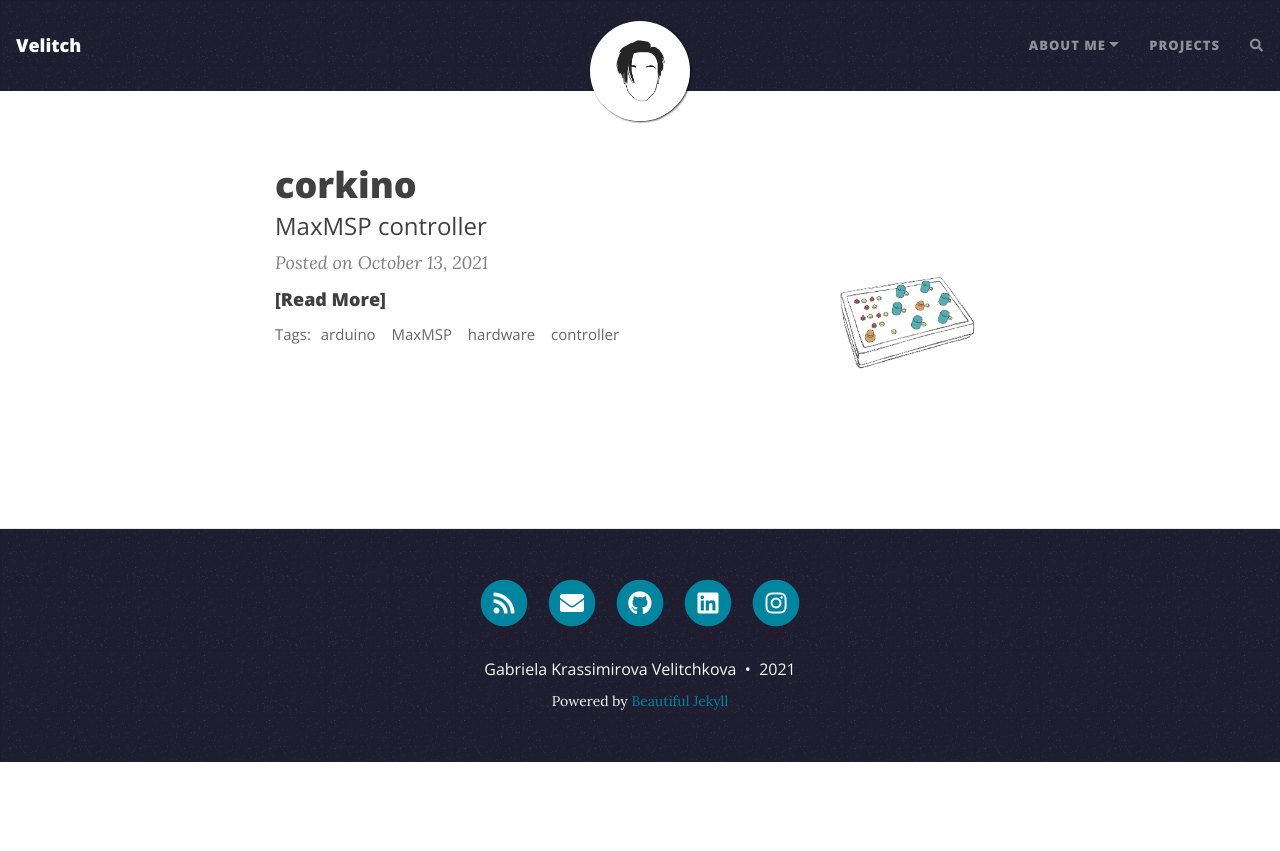
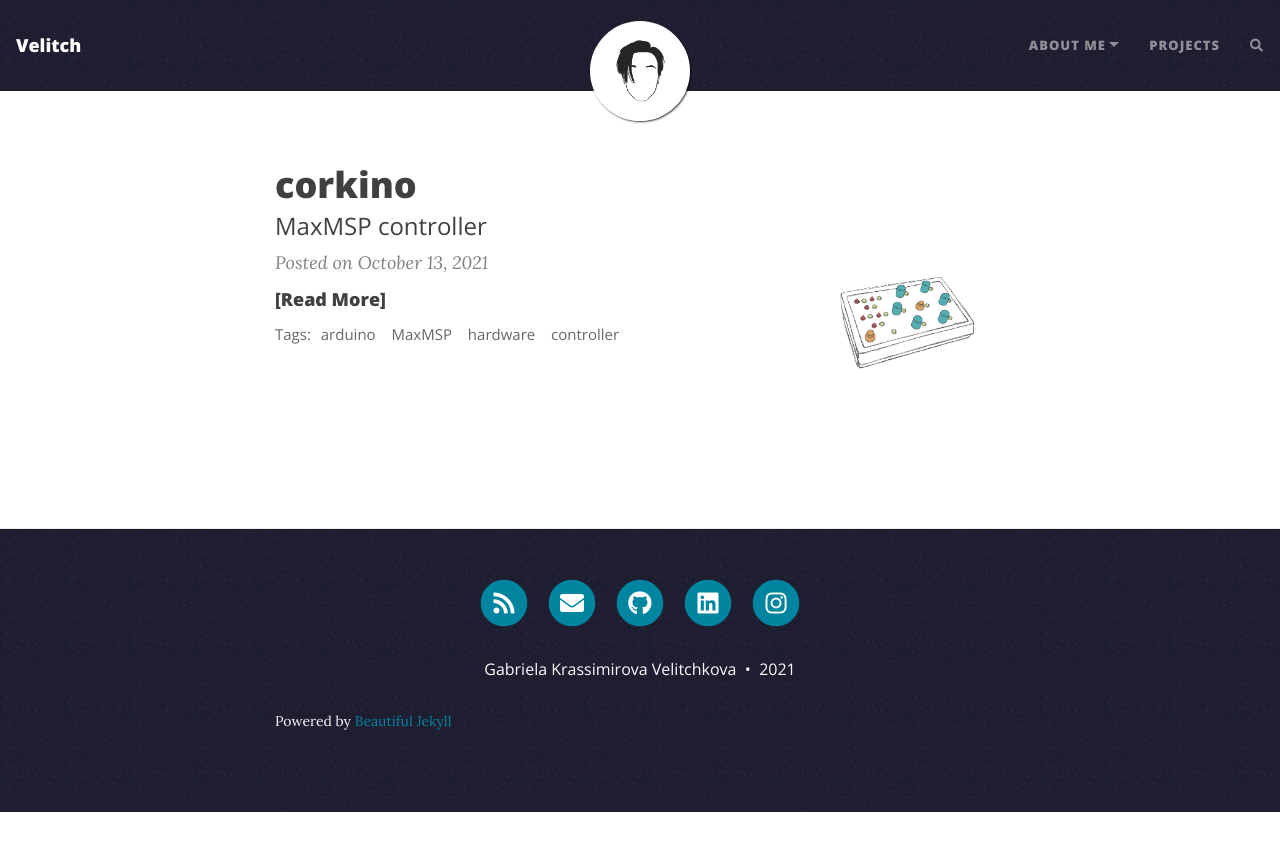
Before and after one commit to Velitch/velitch, a Jekyll site: the page built from index.html, in a window 1280 px wide. Shown: the top 851 px of the page. Built offline with Jekyll 4.4.1, drawn with Linux system fonts in a browser that asks for light colours; nearby versions of some CDN libraries; the list of posts is cut into pages by our own code; comment, search, counter and statistics services are not loaded.

Commit message:
Update beautifuljekyll.css

```diff
--- a/assets/css/beautifuljekyll.css
+++ b/assets/css/beautifuljekyll.css
@@ -405,10 +405,7 @@ footer .copyright {
   margin-bottom: 0;
   margin-top: 0;
 }
-footer .theme-by {
-  text-align: center;
-  margin: 0.625rem 0 0;
-}
+
 footer .footer-custom-content {
   text-align: center;
   margin-bottom: 0.9375rem;
```
